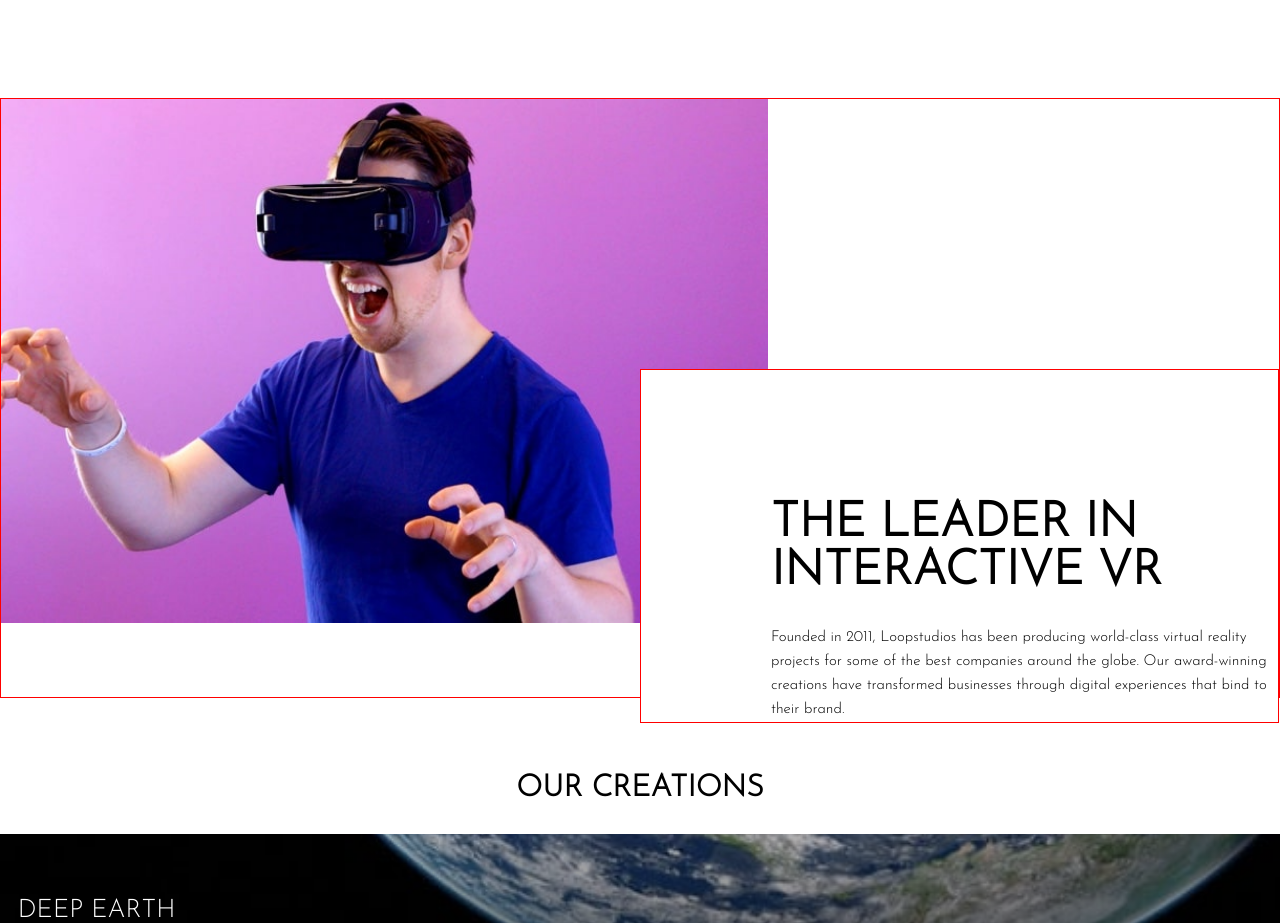
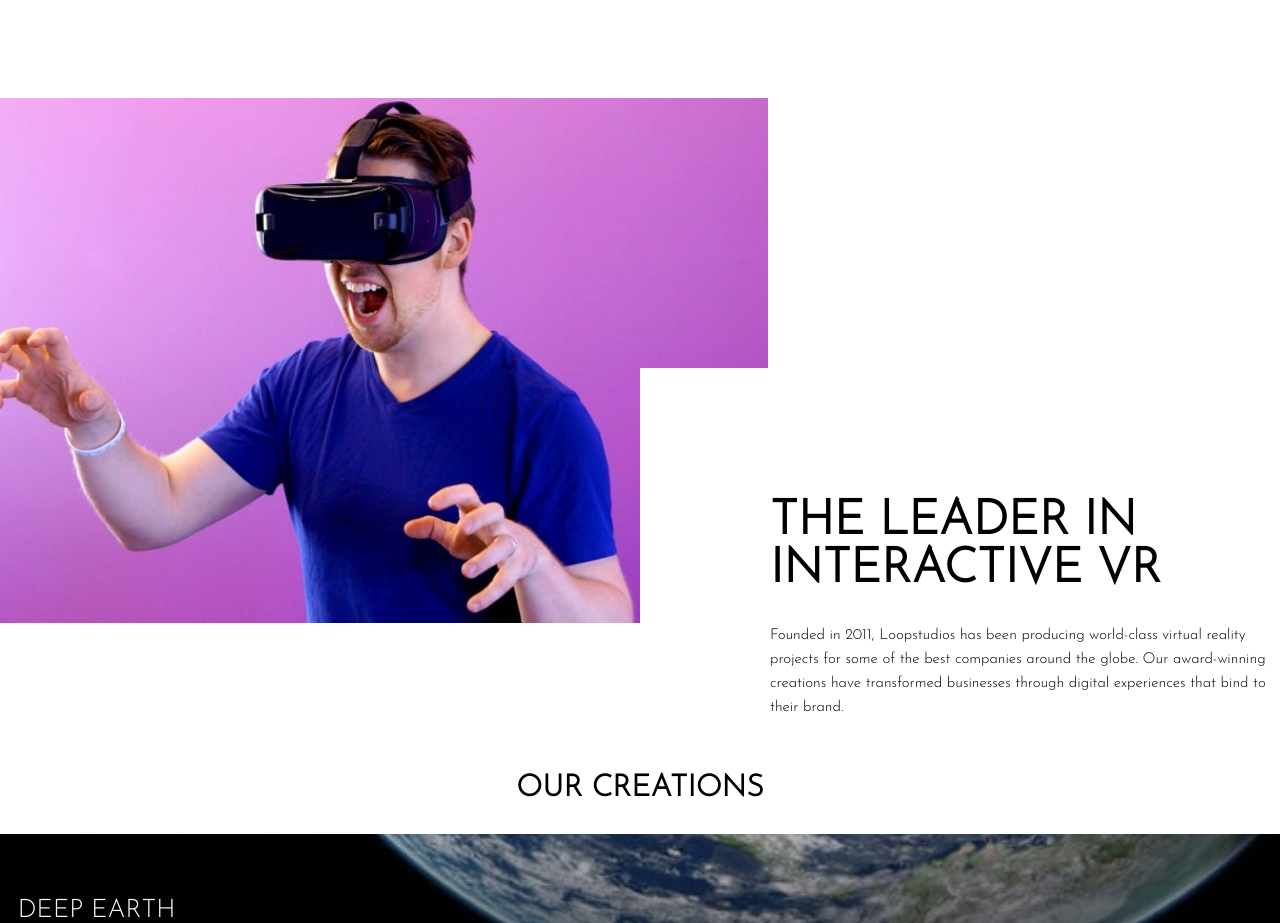
Before and after one commit to jdanymc/minihackaton, a plain HTML site: page index.html in a window 1280 px wide. Shown: the part 622-1545 px from the top of the page. Drawn offline with Linux system fonts and the light colour scheme.

Commit message:
Retiro de border en div

```diff
--- a/css/style.css
+++ b/css/style.css
@@ -144,7 +144,7 @@ body {
   margin-right: auto;
   max-width: 1440px;
   font-family: "Josefin Sans", sans-serif;
-  border: 1px red solid;
+  /*border: 1px red solid; */
   background-image: url(../img/image-interactive.jpg);
   background-repeat: no-repeat;
   background-size: 60%;
@@ -156,7 +156,7 @@ body {
 }
 .visor__content {
   display: block;
-  border: 1px red solid;
+  /*border: 1px red solid;*/
   width: 50%;
   background-color: white;
   position: relative;
```
